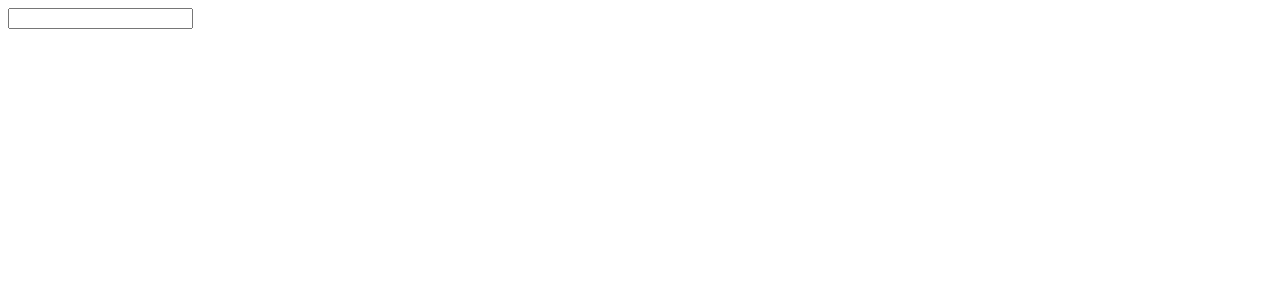
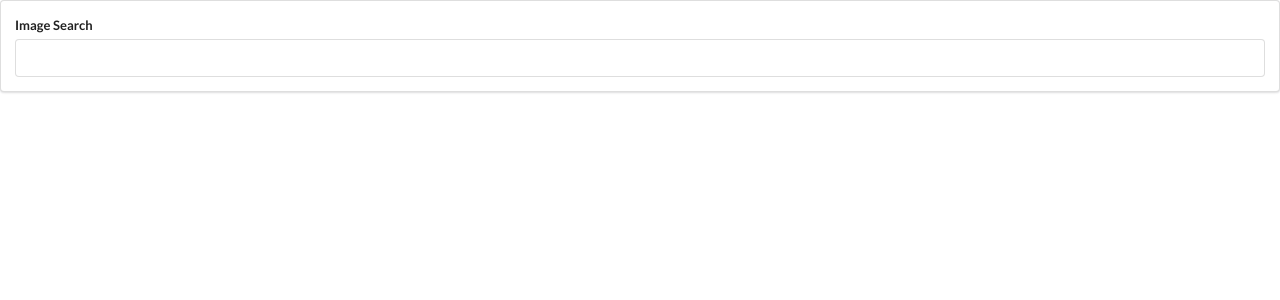
Before and after one commit to olya-kolesova/pictures, a React (Create React App) app: page / in a window 1280 px wide. Shown: the top 300 px of the page. Built offline with nearby package versions, Linux system fonts and the light colour scheme.

Commit message:
a bit of style to search bar

```diff
--- a/public/index.html
+++ b/public/index.html
@@ -9,6 +9,7 @@
       name="description"
       content="Web site created using create-react-app"
     />
+    <link rel="stylesheet" href="https://cdnjs.cloudflare.com/ajax/libs/semantic-ui/2.4.1/semantic.min.css">
     <link rel="apple-touch-icon" href="%PUBLIC_URL%/logo192.png" />
     <!--
       manifest.json provides metadata used when your web app is installed on a
--- a/src/components/SearchBar.js
+++ b/src/components/SearchBar.js
@@ -3,9 +3,12 @@
 class SearchBar extends React.Component {
   render() {
     return (
-      <div>
-        <form>
-          <input type="text" />
+      <div className="ui segment">
+        <form className="ui form">
+          <div className="field">
+            <label>Image Search</label>
+            <input type="text" />
+          </div>
         </form>
       </div>
     );
```
